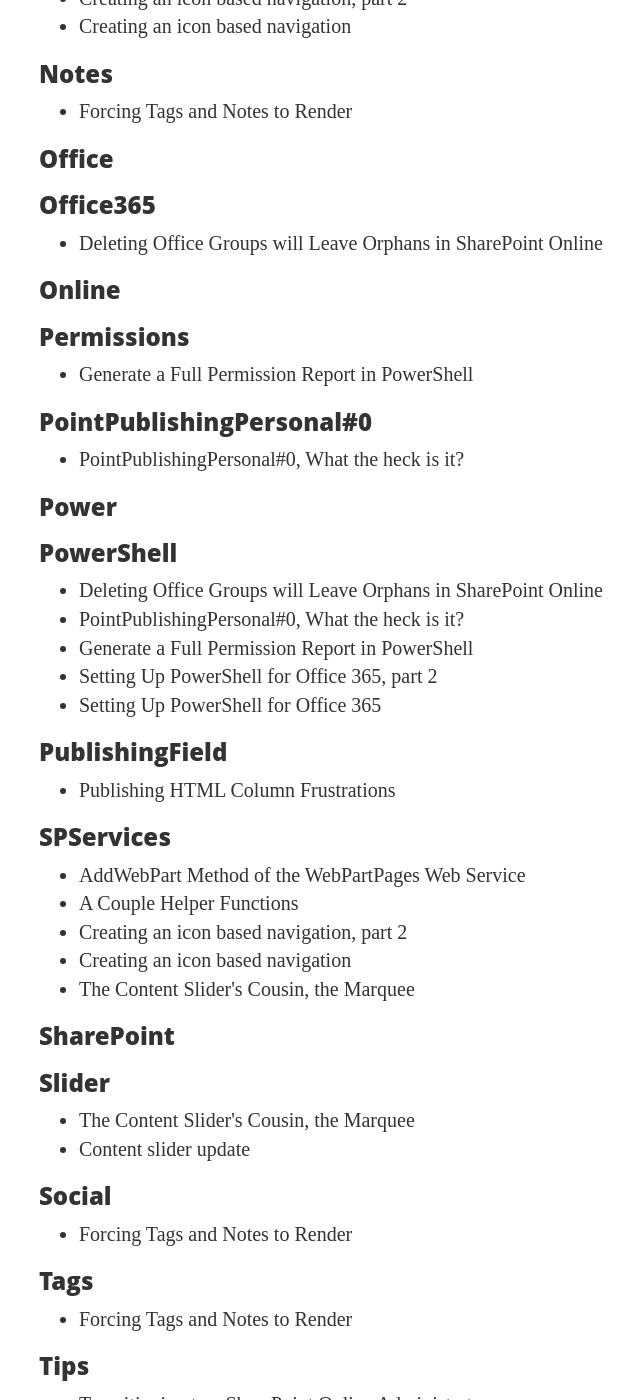
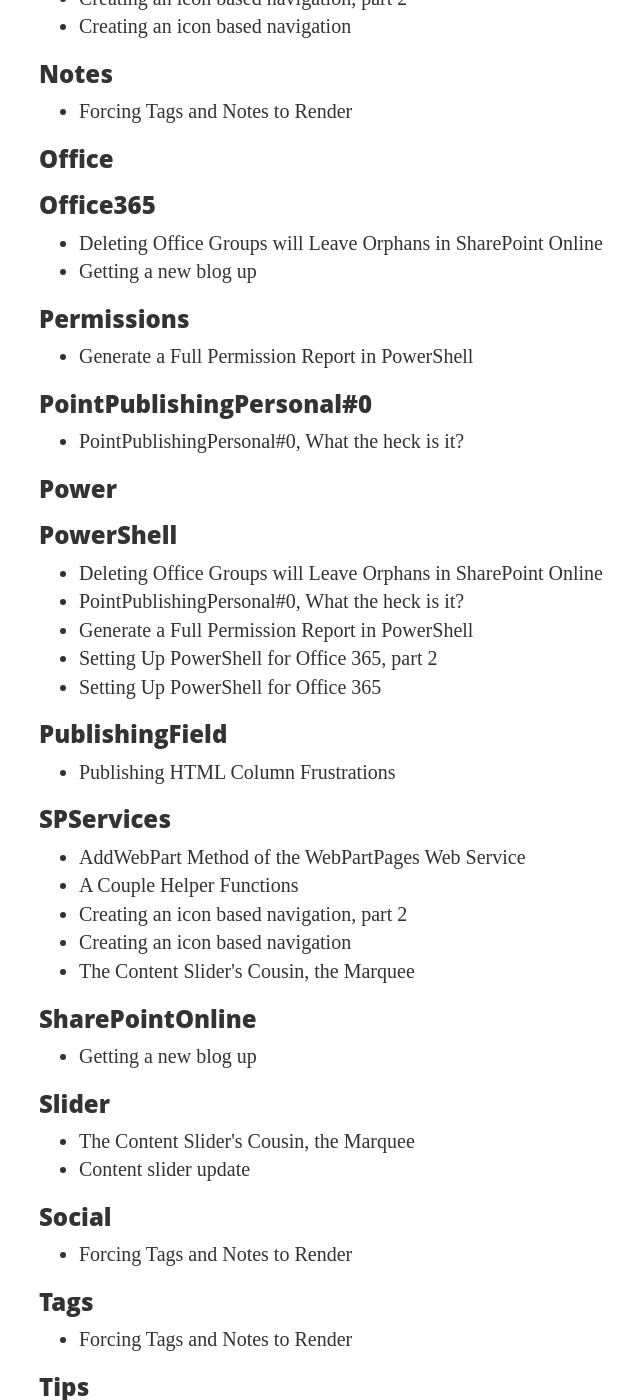
Before and after one commit to ejaya2/ejaya2.github.io, a Jekyll site: the page built from tags/index.html, in a window 1280 px wide and 1400 px high, scrolled down 1574 px. Shown: the whole window, without its empty margins (31-671 px from the left). Built offline with Jekyll 4.4.1, drawn with Linux system fonts in a browser that asks for light colours.

Commit message:
Update 2016-10-19-Getting-Started.md

```diff
--- a/_posts/2016-10-19-Getting-Started.md
+++ b/_posts/2016-10-19-Getting-Started.md
@@ -4,7 +4,7 @@
 subtitle: I'll really try to start blogging more, I swear
 date: 2016-10-19
 category: Announcement
-tags: [SharePoint Online, Office 365]
+tags: [SharePointOnline, Office365]
 author: Eric
 ---
 
```
